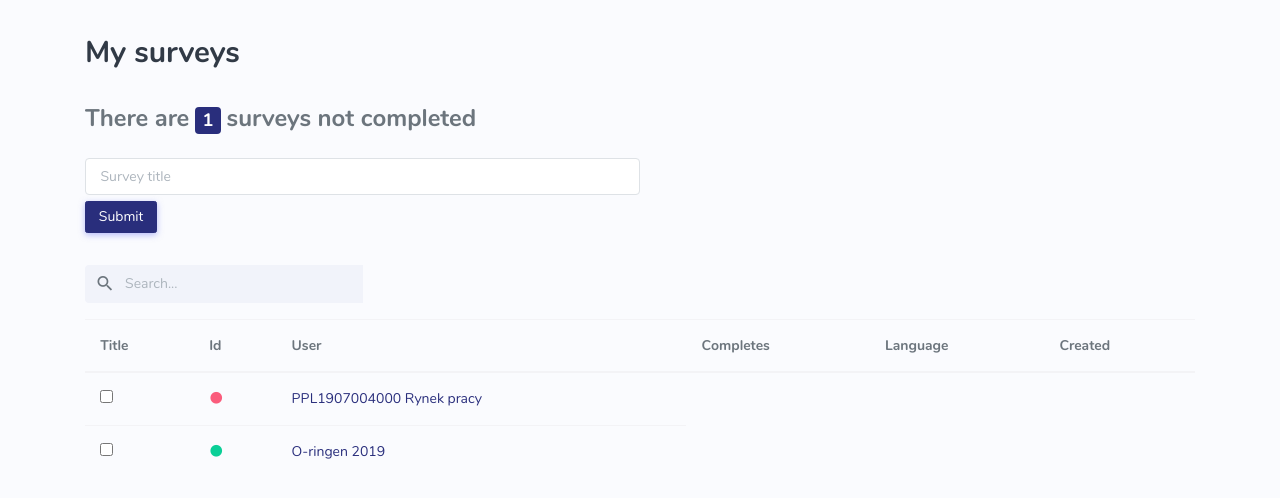
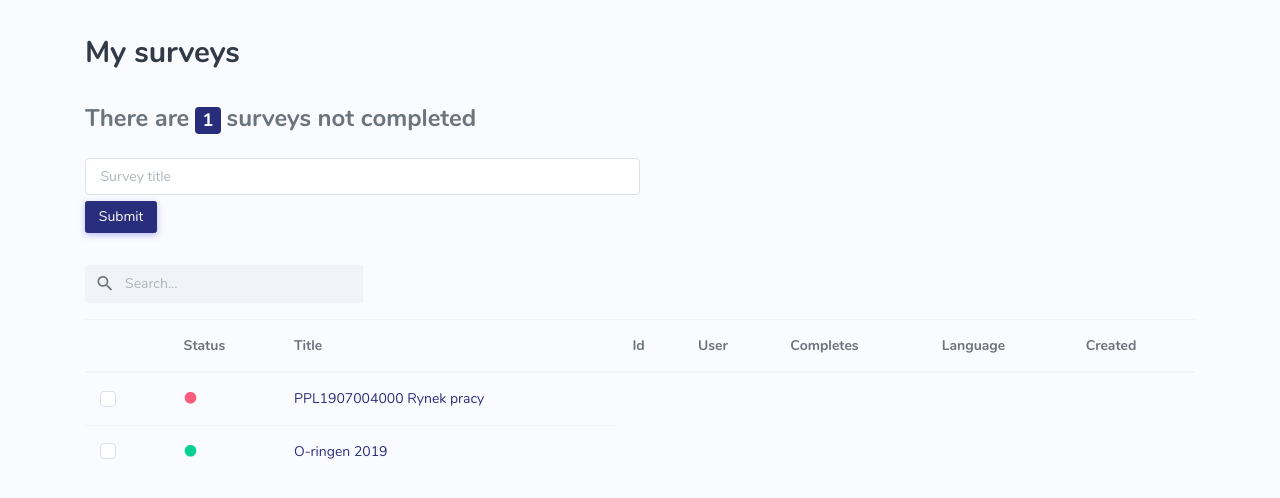
Before and after one commit to sungsynoint/synostorm, a React (Create React App) app: page /surveys in a window 1280 px wide. Shown: the top 498 px of the page. Built offline with nearby package versions, Linux system fonts and the light colour scheme.

Commit message:
Status Icons, checkboxes redifined.

```diff
--- a/src/components/SurveyTable.jsx
+++ b/src/components/SurveyTable.jsx
@@ -5,8 +5,8 @@ class SurveyTable extends Component {
 
   render() {
 
-    const surveyCheck = id => {
-      console.log(id);
+    const surveyCheck = survey => {
+      console.log(survey)
     };
 
     const surveyStatus = (survey) => {
@@ -22,13 +22,14 @@ class SurveyTable extends Component {
 
     }
 
-
     const { surveys } = this.props;
 
     return (
       <table className="table table-hover table-centered mb-0">
         <thead>
           <tr>
+            <th></th>
+            <th>Status</th>
             <th>Title</th>
             <th>Id</th>
             <th>User</th>
@@ -42,14 +43,17 @@ class SurveyTable extends Component {
           {surveys.map(survey => {
             return (
               <tr key={survey.id}>
-                <th>
-                  <input
-                    type="checkbox"
-                    id="checkbox"
-                    role="button"
-                    onChange={() => surveyCheck(survey)}
-                  />
-                </th>
+                <td >
+                  <div className="custom-control custom-checkbox">
+                    <input
+                      type="checkbox"
+                      id={survey.id}
+                      className="custom-control-input"
+                      onChange={() => surveyCheck(survey)}
+                    />
+                    <label className="custom-control-label" htmlFor={survey.id}></label>
+                  </div>
+                </td>
 
                 <td>
                   {surveyStatus(survey)}
```
Also changed, not shown: 1 other file (tests, documents, lock files or other folders).
